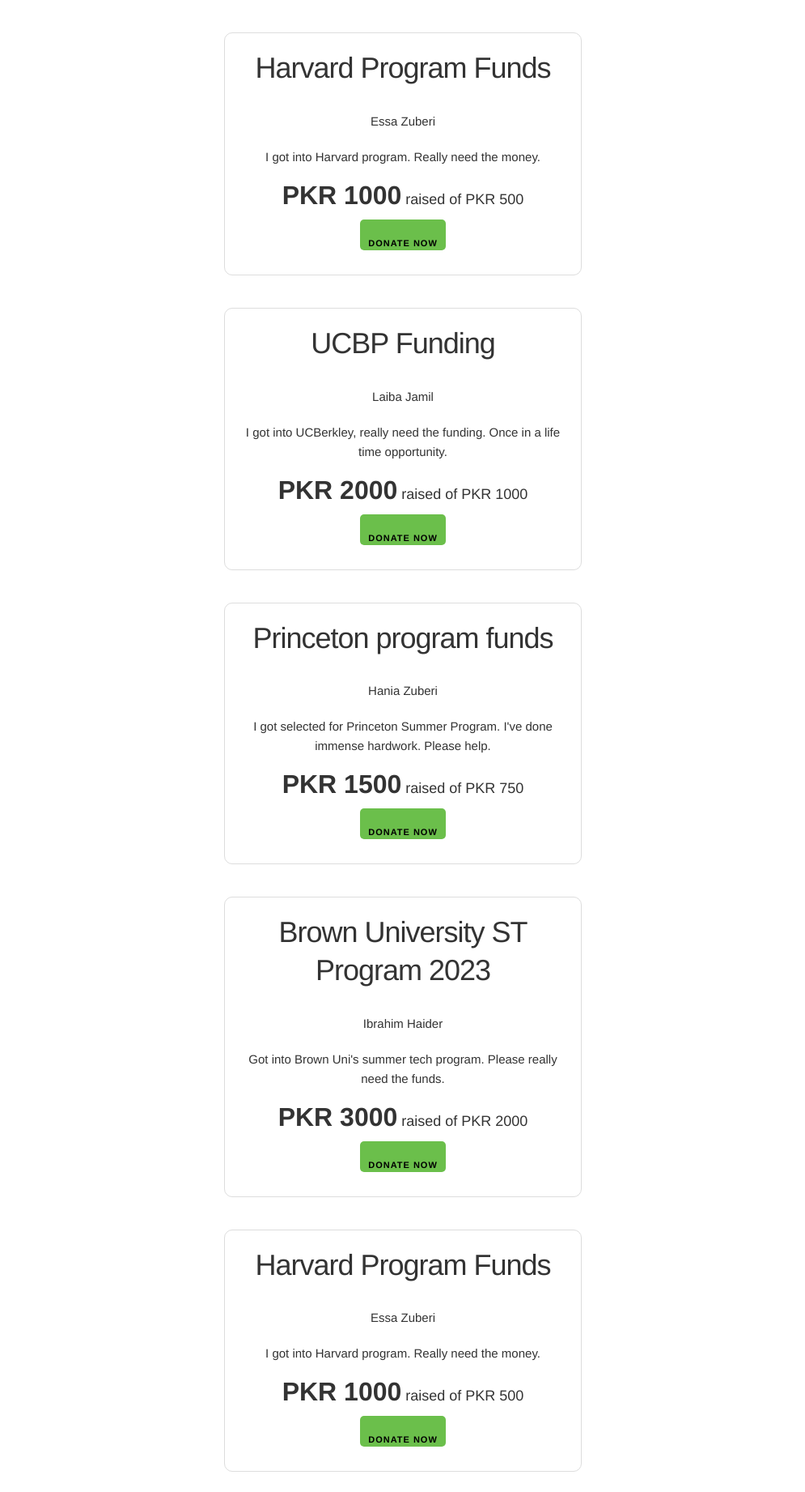
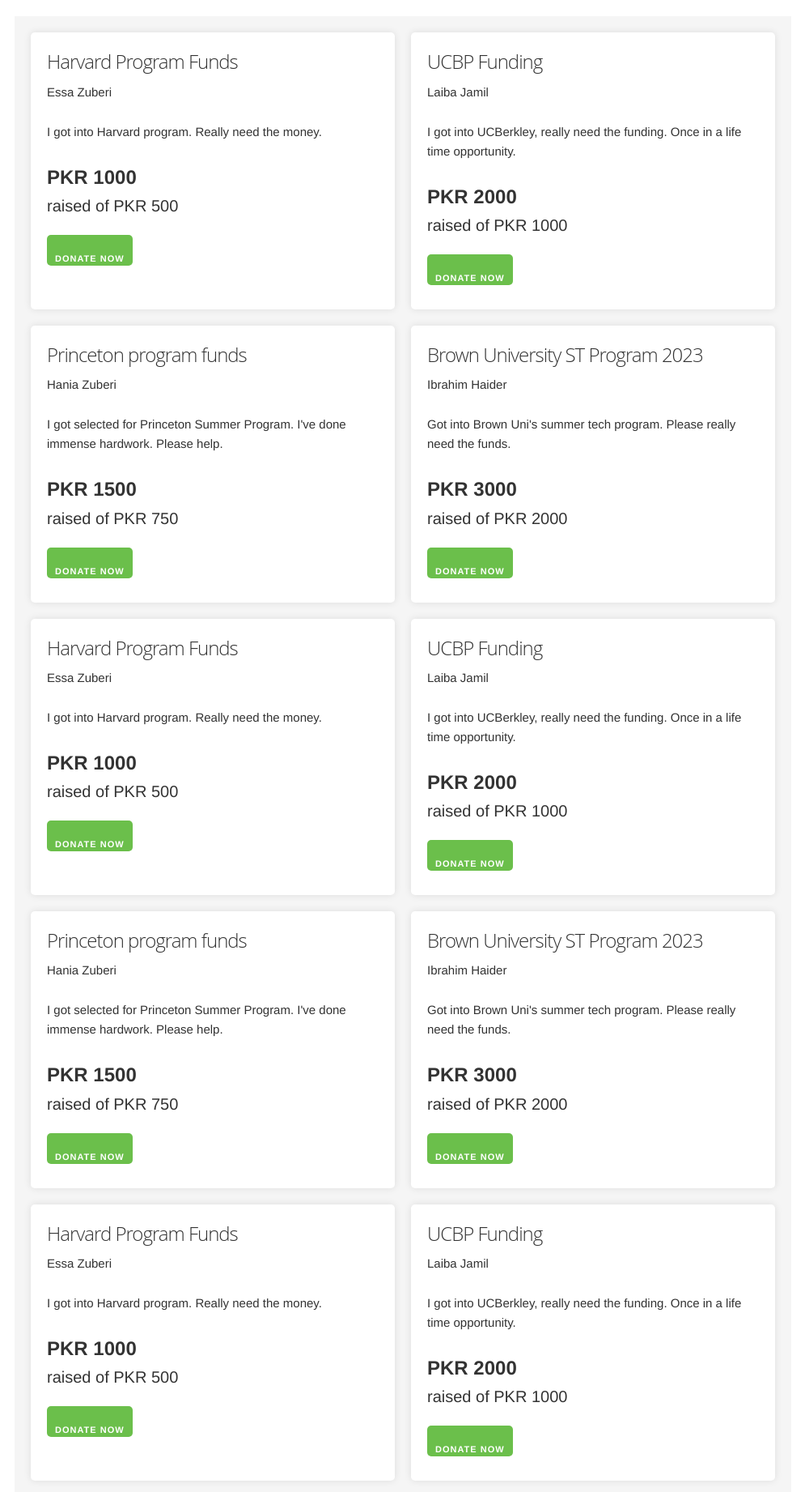
Before and after one commit to essaathar/Atiya-e-ilm, a Flask app: page /sponsor_homepage in a window 1280 px wide; the page is wider, and only the part inside the window is pictured. Shown: the part 78-1920 px from the top of that part at 81% size, without its empty margins (142-1137 px from the left). Run offline with Flask 3, Linux system fonts and the light colour scheme; data comes from the database, SQL or seed files in the repository; both versions use the stored data as it was after the commit.

Commit message:
sponsor_homepage with better UI

```diff
--- a/templates/sponsor_homepage.html
+++ b/templates/sponsor_homepage.html
@@ -31,47 +31,48 @@
         margin-top: 20px;
       }
 
+      .container {
+        background-color: #f5f5f5;
+        display: grid;
+        grid-template-columns: repeat(auto-fit, minmax(300px, 1fr));
+        grid-gap: 20px;
+        justify-content: center;
+        padding: 20px;
+        margin-top: 20px;
+      }
+
       .box {
-        width: 90%;
-        max-width: 400px;
-        border: 1px solid #ddd;
-        border-radius: 10px;
+        background-color: #ffffff;
         padding: 20px;
-        margin: 20px;
-        display: flex;
-        flex-direction: column;
-        align-items: center;
-        text-align: center;
+        border-radius: 5px;
+        box-shadow: 0 0 10px rgba(0, 0, 0, 0.1);
       }
 
       .box h3 {
-        margin-top: 0;
+        font-size: 24px;
+        margin-bottom: 10px;
+        font-family: 'Open Sans', sans-serif;
       }
 
-      .box p {
-        margin: 10px 0;
+      .amount {
+        margin-top: 20px;
+        font-size: 20px;
       }
 
-      .box .amount {
-        display: flex;
-        justify-content: center;
-        align-items: baseline;
+      .amount span {
+        font-weight: bold;
+        font-size: 24px;
       }
 
-      .box .amount span {
-        font-size: 32px;
-        font-weight: bold;
-      }
-
-      .box .amount p {
-        font-size: 18px;
-        margin-left: 5px;
+      .amount p {
+        margin: 0;
       }
 
       .box button {
+        margin-top: 20px;
         padding: 10px;
         background-color: #6bbf4b;
-        color: #000000;
+        color: #ffffff;
         border: none;
         border-radius: 5px;
         cursor: pointer;
@@ -95,15 +96,17 @@
       .logout a:hover {
         background-color: #6bbf4b;
       }
+
       .pagination {
         display: flex;
         justify-content: center;
+        align-items: center;
         margin-top: 20px;
         margin-bottom: 20px;
       }
 
       .pagination a, .pagination span {
-        margin: 0 10px;
+        margin: 0 2px;
         padding: 10px;
         background-color: #6bbf4b;
         color: #000000;
@@ -111,6 +114,7 @@
         border-radius: 5px;
         cursor: pointer;
       }
+
 
       .pagination .current-page {
         background-color: #ffffff;
@@ -135,6 +139,7 @@
           <button onclick="window.location.href='/donate/{{ loop.index }}'">Donate Now</button>
         </div>
       {% endfor %}
+    </div>
       <div class="pagination">
         {% if page > 1 %}
           <a href="?page={{ page - 1 }}">Previous</a>
```
Also changed, not shown: atiya-e-ilm.db.
